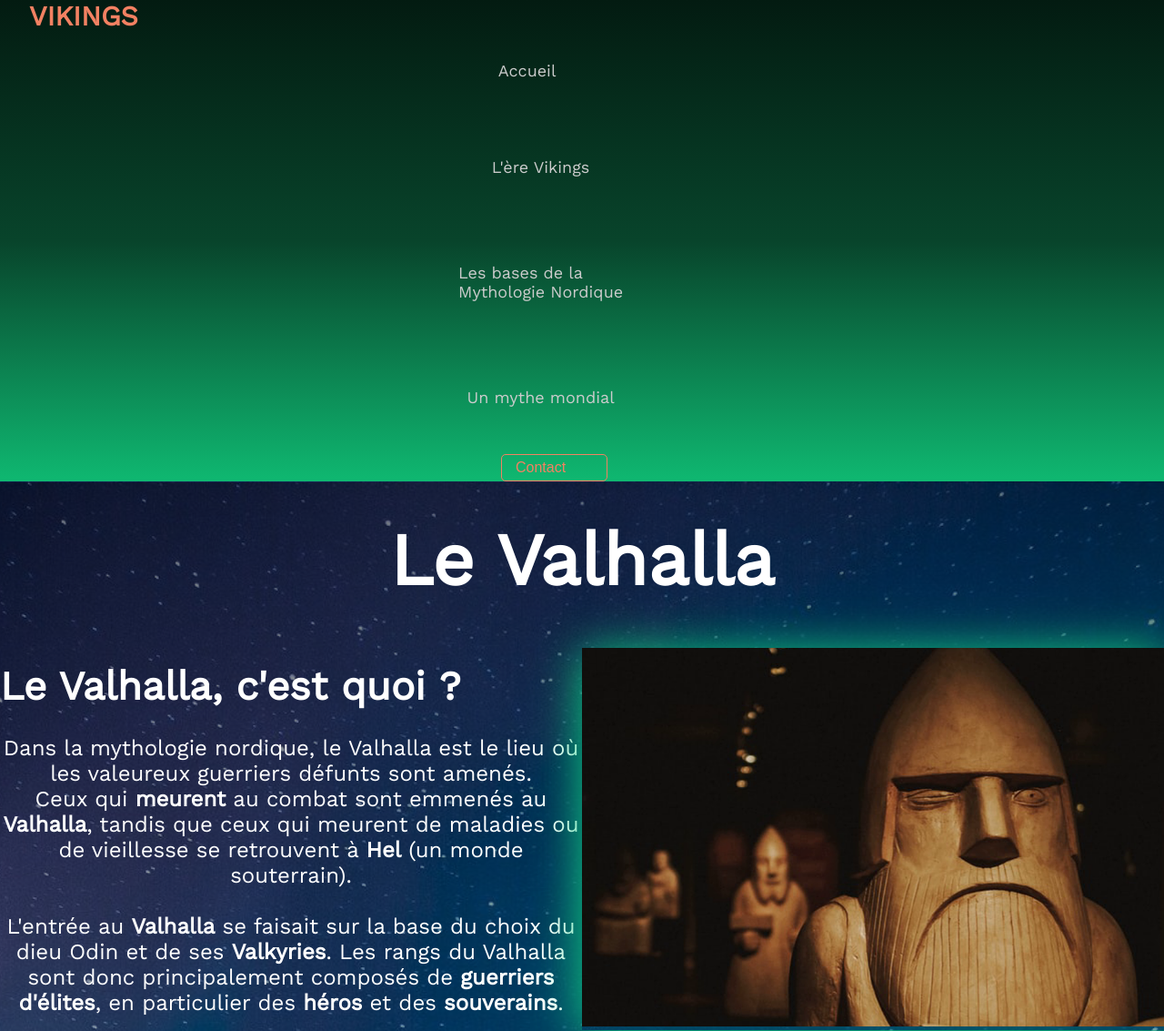
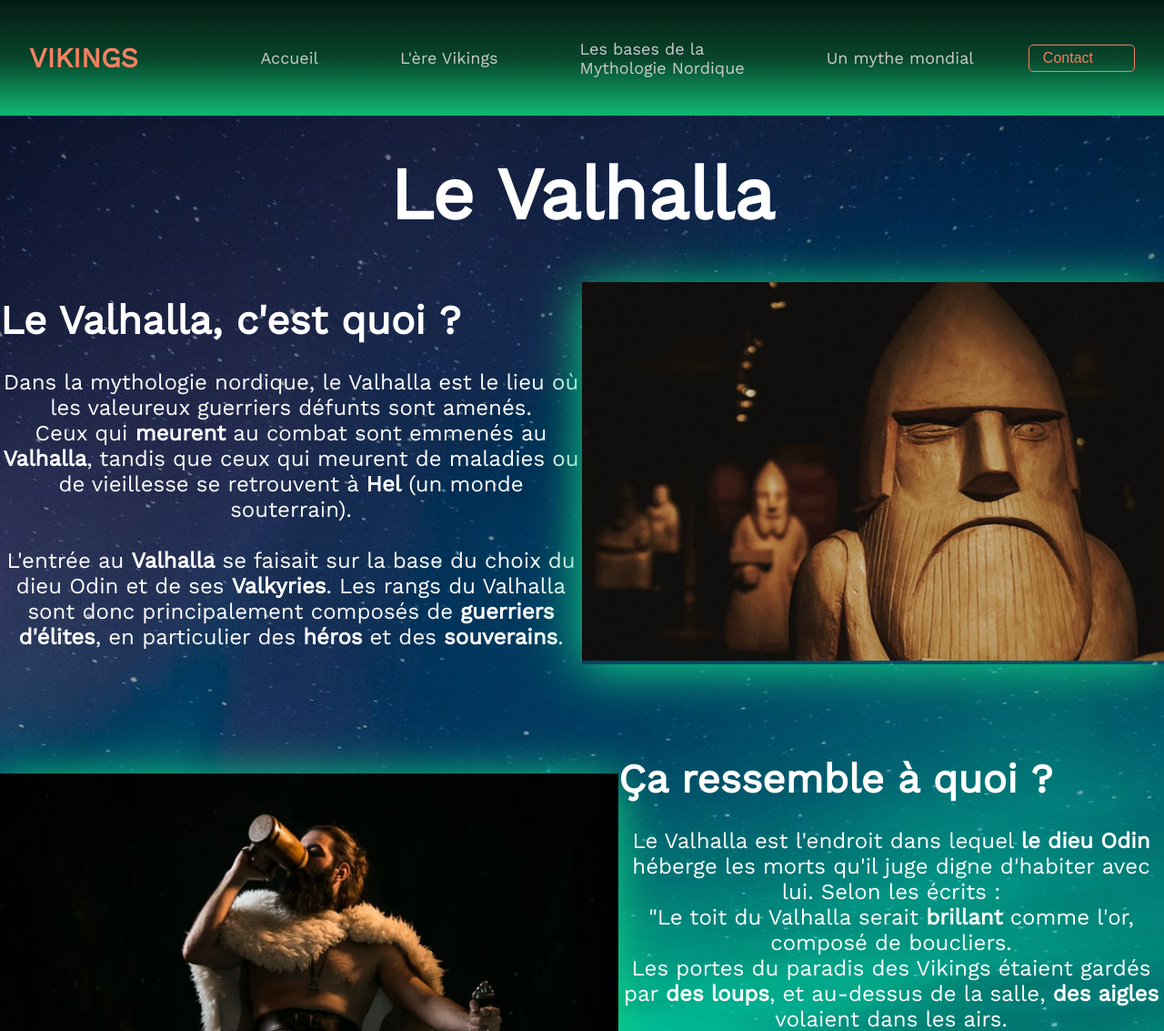
Before and after one commit to pcasier1/pcasier1.github.io, a PHP site: page /Valhalla.html in a window 1280 px wide. Shown: the top 1133 px of the page at 91% size. Run offline with PHP 8.4, Linux system fonts and the light colour scheme.

Commit message:
Update Valhalla.css

```diff
--- a/Valhalla.css
+++ b/Valhalla.css
@@ -258,15 +258,6 @@ footer p:hover a{
     .content-bottom .left{
         max-width: 700px;
     }
-}
-@media screen and (max-width: 1500px){
-    header{
-        font-size: 0.5em;
-    }
-    header nav .right {
-        flex-direction: column;
-        width: 95%;
-    }
     .sec1.content-top{
        flex-direction: column;
     }
@@ -303,6 +294,15 @@ footer p:hover a{
         justify-content: center;
         flex-direction: column;
     }
+}
+@media screen and (max-width: 640px){
+    header{
+        font-size: 0.5em;
+    }
+    header nav .right {
+        flex-direction: column;
+        width: 95%;
+    }
 
     footer{
         justify-content: center;
```
